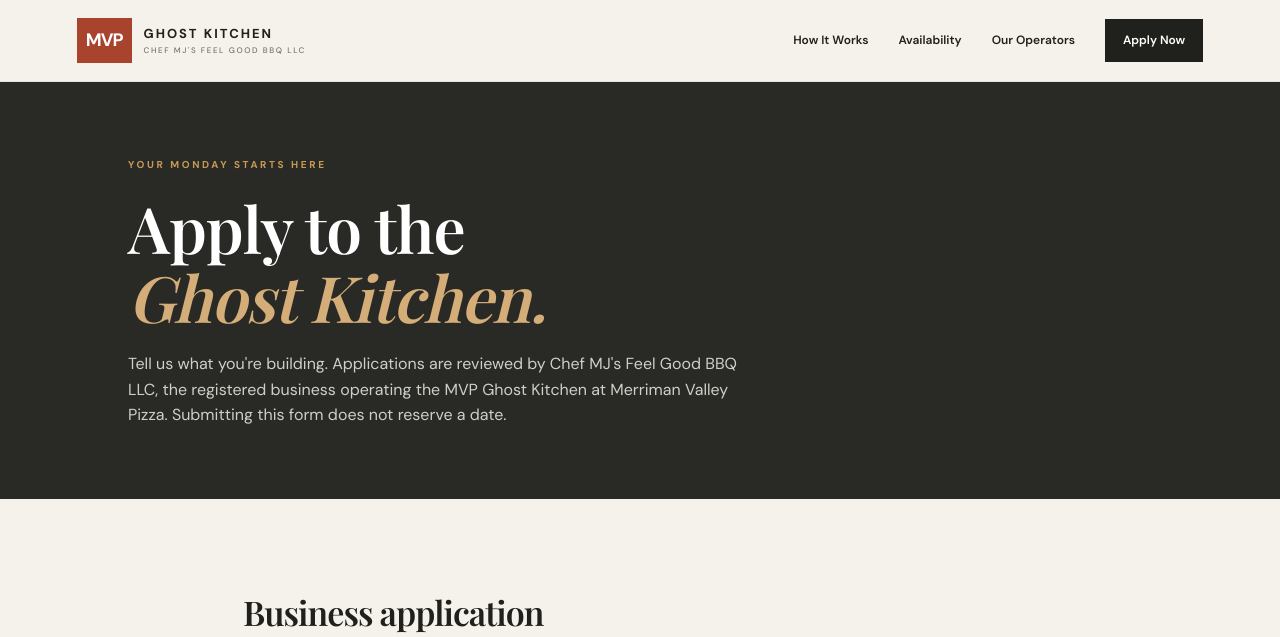
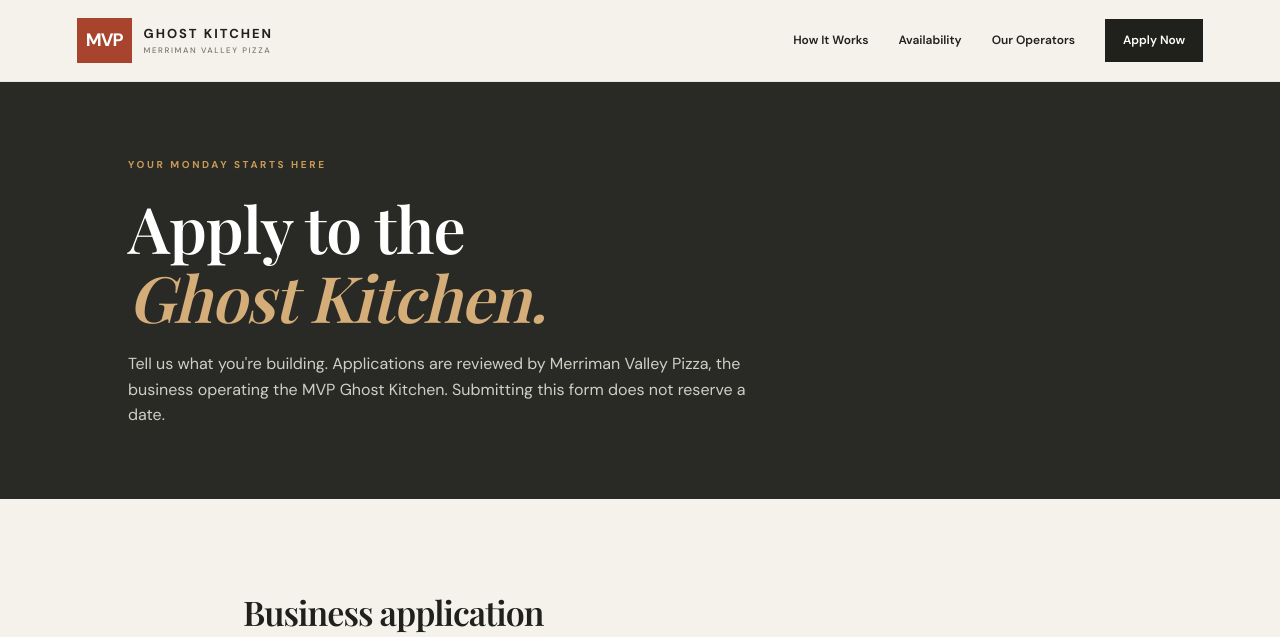
Before and after one commit to jarzenskimichael/Ghost-Kitchen, a Flask app: page /apply in a window 1280 px wide. Shown: the top 637 px of the page. Run offline with Flask 3, Linux system fonts and the light colour scheme; data comes from the database, SQL or seed files in the repository; data that the repository does not hold is empty.

Commit message:
Combine Ghost Kitchen pricing and Merriman Valley Pizza branding (#11)
* Apply Merriman Valley Pizza public branding with package pricing intact

* Apply Merriman Valley Pizza public branding with package pricing intact

* Apply Merriman Valley Pizza public branding with package pricing intact

* Apply Merriman Valley Pizza public branding with package pricing intact

* Apply Merriman Valley Pizza public branding with package pricing intact

* Apply Merriman Valley Pizza public branding with package pricing intact

* Apply Merriman Valley Pizza public branding with package pricing intact

```diff
--- a/mvp-ghost-kitchen/app/templates/apply.html
+++ b/mvp-ghost-kitchen/app/templates/apply.html
@@ -1,5 +1,5 @@
 {% extends "base.html" %}{% block title %}Apply{% endblock %}{% block content %}
-<section class="page-hero compact"><p class="eyebrow">YOUR MONDAY STARTS HERE</p><h1>Apply to the<br><em>Ghost Kitchen.</em></h1><p>Tell us what you're building. Applications are reviewed by Chef MJ's Feel Good BBQ LLC, the registered business operating the MVP Ghost Kitchen at Merriman Valley Pizza. Submitting this form does not reserve a date.</p></section>
+<section class="page-hero compact"><p class="eyebrow">YOUR MONDAY STARTS HERE</p><h1>Apply to the<br><em>Ghost Kitchen.</em></h1><p>Tell us what you're building. Applications are reviewed by Merriman Valley Pizza, the business operating the MVP Ghost Kitchen. Submitting this form does not reserve a date.</p></section>
 <section class="section form-section"><div class="form-intro"><h2>Business application</h2><p class="muted">Fields marked * are required. Pricing is <strong>${{ rental_rate }} for one Monday</strong> or <strong>${{ rotation_rate }} for two consecutive Mondays</strong>.</p></div>
 <form method="post" enctype="multipart/form-data" class="application-form">
 <input type="hidden" name="csrf_token" value="{{ csrf_token() }}">
--- a/mvp-ghost-kitchen/app/templates/base.html
+++ b/mvp-ghost-kitchen/app/templates/base.html
@@ -3,7 +3,7 @@
 <head>
   <meta charset="utf-8">
   <meta name="viewport" content="width=device-width, initial-scale=1">
-  <meta name="description" content="Chef MJ&#39;s Feel Good BBQ LLC Ghost Kitchen program at Merriman Valley Pizza.">
+  <meta name="description" content="Merriman Valley Pizza Ghost Kitchen program.">
   <title>{% block title %}MVP Ghost Kitchen{% endblock %} | {{ business_name }}</title>
   <link rel="preconnect" href="https://fonts.googleapis.com">
   <link href="https://fonts.googleapis.com/css2?family=DM+Sans:wght@400;500;600;700&family=Playfair+Display:wght@600;700&display=swap" rel="stylesheet">
@@ -11,7 +11,7 @@
 </head>
 <body>
 <header class="site-header">
-  <a class="brand" href="{{ url_for('main.home') }}"><span class="brand-mark">MVP</span><span>GHOST KITCHEN<small>CHEF MJ&#39;S FEEL GOOD BBQ LLC</small></span></a>
+  <a class="brand" href="{{ url_for('main.home') }}"><span class="brand-mark">MVP</span><span>GHOST KITCHEN<small>MERRIMAN VALLEY PIZZA</small></span></a>
   <button class="menu-toggle" aria-label="Toggle navigation" onclick="document.querySelector('.nav').classList.toggle('open')">☰</button>
   <nav class="nav">
     <a href="{{ url_for('main.how_it_works') }}">How It Works</a>
@@ -28,9 +28,9 @@
   {% block content %}{% endblock %}
 </main>
 <footer class="site-footer">
-  <div><strong>CHEF MJ&#39;S FEEL GOOD BBQ LLC</strong><p>Registered campaign business · MVP Ghost Kitchen at Merriman Valley Pizza</p><p>A place to test, build, and grow your food business.</p></div>
+  <div><strong>MERRIMAN VALLEY PIZZA</strong><p>Commercial kitchen rental program · Merriman Valley Pizza</p><p>A place to test, build, and grow your food business.</p></div>
   <div class="footer-links"><a href="{{ url_for('main.how_it_works') }}">How it works</a><a href="{{ url_for('main.calendar') }}">Availability</a><a href="{{ url_for('main.apply') }}">Apply</a><a href="{{ url_for('main.privacy') }}">Privacy Policy</a><a href="{{ url_for('main.terms') }}">Terms &amp; Conditions</a><a href="{{ url_for('main.admin_login') }}">Organizer login</a></div>
-  <small>© Chef MJs Feel Good BBQ LLC · Ghost Kitchen Program · Merriman Valley Pizza</small>
+  <small>© Merriman Valley Pizza · Ghost Kitchen Program</small>
 </footer>
 <script>
 document.querySelectorAll('[data-confirm]').forEach(el => el.addEventListener('click', e => { if (!confirm(el.dataset.confirm)) e.preventDefault(); }));
--- a/mvp-ghost-kitchen/app/templates/home.html
+++ b/mvp-ghost-kitchen/app/templates/home.html
@@ -2,8 +2,8 @@
 {% block content %}
 <section class="hero">
   <div class="hero-copy">
-    <p class="eyebrow">CHEF MJ&#39;S FEEL GOOD BBQ LLC · MVP GHOST KITCHEN</p>
-    <h1>Chef MJ&#39;s Feel Good BBQ.<br><em>A kitchen for your next chapter.</em></h1>
+    <p class="eyebrow">MERRIMAN VALLEY PIZZA · MVP GHOST KITCHEN</p>
+    <h1>Merriman Valley Pizza.<br><em>A kitchen for your next chapter.</em></h1>
     <p class="hero-lede">A real commercial kitchen, a Monday night of your own, and room to turn your idea into something bigger.</p>
     <div class="hero-actions"><a class="button button-light" href="{{ url_for('main.apply') }}">Apply for a Monday <span>→</span></a><a class="text-link light-link" href="{{ url_for('main.how_it_works') }}">See how it works</a></div>
     <div class="hero-note">ONE OPERATOR · YOUR MONDAY · YOUR OWN SERVICE</div>
@@ -15,7 +15,7 @@
   <div class="intro-grid"><h2>A place to start<br>without starting<br>from scratch.</h2><div><p class="large-copy">We believe good food deserves a chance to find its people. The MVP Ghost Kitchen at Merriman Valley Pizza gives food entrepreneurs the opportunity to operate from a commercial kitchen on select Mondays, introduce their concept to new customers, and build momentum.</p><p>Whether you're an established food business testing a new menu or an emerging entrepreneur ready for your first service, this is a chance to get cooking.</p></div></div>
 </section>
 <section class="dark-band"><div class="dark-band-inner"><div><p class="eyebrow">SIMPLE, EXCLUSIVE, FOCUSED</p><h2>One kitchen.<br>One operator.<br>Your Monday.</h2></div><div class="rate-card"><span>INTRODUCTORY RENTAL RATE</span><strong>${{ rental_rate }}</strong><small>ONE MONDAY</small><hr><p>$ {{ rotation_rate }} for two consecutive Mondays</p>{% if rental_rate * 2 > rotation_rate %}<small>Save ${{ rental_rate * 2 - rotation_rate }} with the two-Monday package.</small>{% endif %}<small>No percentage of your sales.</small></div></div></section>
-<section class="section steps-section"><div class="section-kicker">HOW IT WORKS</div><h2>Four steps to your<br>first service.</h2><div class="step-grid"><article><b>01</b><h3>Apply</h3><p>Tell us about your business, food, menu, and what you need from the kitchen.</p></article><article><b>02</b><h3>Get reviewed</h3><p>Chef MJ&#39;s Feel Good BBQ LLC personally reviews every application. Submitting an application does not reserve a date.</p></article><article><b>03</b><h3>Get your dates</h3><p>MVP approves one or more individual Monday dates.</p></article><article><b>04</b><h3>Make it yours</h3><p>Bring your ingredients, your team, and your customers. Run your own Monday service.</p></article></div><a class="button button-dark" href="{{ url_for('main.how_it_works') }}">Explore the program <span>→</span></a></section>
+<section class="section steps-section"><div class="section-kicker">HOW IT WORKS</div><h2>Four steps to your<br>first service.</h2><div class="step-grid"><article><b>01</b><h3>Apply</h3><p>Tell us about your business, food, menu, and what you need from the kitchen.</p></article><article><b>02</b><h3>Get reviewed</h3><p>Merriman Valley Pizza reviews every application. Submitting an application does not reserve a date.</p></article><article><b>03</b><h3>Get your dates</h3><p>MVP approves one or more individual Monday dates.</p></article><article><b>04</b><h3>Make it yours</h3><p>Bring your ingredients, your team, and your customers. Run your own Monday service.</p></article></div><a class="button button-dark" href="{{ url_for('main.how_it_works') }}">Explore the program <span>→</span></a></section>
 <section class="section availability-section"><div class="section-kicker">PLAN AHEAD</div><div class="section-heading-row"><h2>Upcoming opportunities</h2><a class="text-link" href="{{ url_for('main.calendar') }}">View full calendar →</a></div><div class="rotation-grid">{% for slot in upcoming %}<div class="rotation-card"><span>AVAILABLE MONDAY</span><strong>{{ slot.monday_date.strftime('%A, %b %-d, %Y') }}</strong><small>One Monday service</small></div>{% else %}<p>New dates are being prepared. Check back soon.</p>{% endfor %}</div></section>
 {% if featured %}<section class="section operator-section"><div class="section-heading-row"><div><div class="section-kicker">MEET THE COMMUNITY</div><h2>In the kitchen.</h2></div><a class="text-link" href="{{ url_for('main.operators') }}">Meet all operators →</a></div><div class="operator-grid">{% for p in featured %}<a class="operator-card" href="{{ url_for('main.operator_detail', application_id=p.id) }}"><span>FEATURED OPERATOR</span><h3>{{ p.business_name }}</h3><p>{{ p.description[:150] }}{% if p.description|length > 150 %}…{% endif %}</p></a>{% endfor %}</div></section>{% endif %}
 <section class="cta"><p class="eyebrow">YOUR NEXT CHAPTER STARTS HERE</p><h2>Ready to make<br>Monday yours?</h2><a class="button button-light" href="{{ url_for('main.apply') }}">Start your application →</a></section>
--- a/mvp-ghost-kitchen/app/templates/privacy.html
+++ b/mvp-ghost-kitchen/app/templates/privacy.html
@@ -1,8 +1,8 @@
 {% extends "base.html" %}{% block title %}Privacy Policy{% endblock %}{% block content %}
-<section class="page-hero compact"><p class="eyebrow">MVP GHOST KITCHEN</p><h1>Privacy <em>Policy.</em></h1><p>Last updated: November 21, 2026</p><p class="legal-entity"><strong>Chef MJs Feel Good BBQ LLC, doing business as Merriman Valley Pizza</strong></p>
+<section class="page-hero compact"><p class="eyebrow">MVP GHOST KITCHEN</p><h1>Privacy <em>Policy.</em></h1><p>Last updated: November 21, 2026</p><p class="legal-entity"><strong>Merriman Valley Pizza</strong></p>
 </section>
 <section class="section"><div class="form-intro">
-<h2>Business identity</h2><p>MVP Ghost Kitchen is operated by <strong>Chef MJs Feel Good BBQ LLC, doing business as Merriman Valley Pizza</strong> ("MVP," "we," or "us").</p><h2>Information we collect</h2><p>We collect information submitted through the business application, which may include a contact name, business name, email address, phone number, business details, menu and concept information, licensing details, insurance carrier, policy number, coverage amount, policy expiration date, and uploaded food photos or sample menus. Applicants may also upload a certificate of insurance.</p>
+<h2>Business identity</h2><p>MVP Ghost Kitchen is operated by <strong>Merriman Valley Pizza</strong> ("MVP," "we," or "us").</p><h2>Information we collect</h2><p>We collect information submitted through the business application, which may include a contact name, business name, email address, phone number, business details, menu and concept information, licensing details, insurance carrier, policy number, coverage amount, policy expiration date, and uploaded food photos or sample menus. Applicants may also upload a certificate of insurance.</p>
 <h2>How we use information</h2><p>We use application information to review and administer applications, communicate about the program, manage individual Monday bookings, operate the website, and maintain program records. Insurance details and certificates are used to evaluate and verify coverage for businesses renting the kitchen. Insurance documents are stored with the application record and are available only to authorized program organizers. We may use contact details to respond to an applicant about their application.</p>
 <h2>Email communications</h2><p>We use the email address provided with an application to send application receipts, application decisions, and important scheduling or program updates. We also send internal application notifications to the program organizer. Email is used for operational communication about the Ghost Kitchen program, not unrelated marketing.</p>
 <h2>Disclosure and security</h2><p>We do not sell personal information. We may disclose information to service providers supporting the website and program, or when required to comply with law or protect the rights, safety, and security of MVP and others. We use reasonable administrative and technical measures to protect information, but no internet transmission or storage system can be guaranteed completely secure.</p>
--- a/mvp-ghost-kitchen/app/templates/terms.html
+++ b/mvp-ghost-kitchen/app/templates/terms.html
@@ -1,8 +1,8 @@
 {% extends "base.html" %}{% block title %}Terms & Conditions{% endblock %}{% block content %}
-<section class="page-hero compact"><p class="eyebrow">MVP GHOST KITCHEN</p><h1>Terms &amp; <em>Conditions.</em></h1><p>Last updated: November 21, 2026</p><p class="legal-entity"><strong>Chef MJs Feel Good BBQ LLC, doing business as Merriman Valley Pizza</strong></p>
+<section class="page-hero compact"><p class="eyebrow">MVP GHOST KITCHEN</p><h1>Terms &amp; <em>Conditions.</em></h1><p>Last updated: November 21, 2026</p><p class="legal-entity"><strong>Merriman Valley Pizza</strong></p>
 </section>
 <section class="section"><div class="form-intro">
-<h2>Business identity</h2><p>MVP Ghost Kitchen is a program operated by <strong>Chef MJs Feel Good BBQ LLC, doing business as Merriman Valley Pizza</strong> ("MVP").</p><h2>Program and website</h2><p> Website content and application submission are provided for program information and application review. Submitting an application does not guarantee acceptance, reserve a date, or create a rental agreement. MVP makes final decisions about approval, menus, scheduling, and kitchen use. Any approved use is subject to final written terms and applicable requirements.</p>
+<h2>Business identity</h2><p>MVP Ghost Kitchen is a program operated by <strong>Merriman Valley Pizza</strong> ("MVP").</p><h2>Program and website</h2><p> Website content and application submission are provided for program information and application review. Submitting an application does not guarantee acceptance, reserve a date, or create a rental agreement. MVP makes final decisions about approval, menus, scheduling, and kitchen use. Any approved use is subject to final written terms and applicable requirements.</p>
 <h2>Email communications</h2><p>MVP uses email to confirm receipt of applications and communicate application decisions and important scheduling or program updates. Email communications are limited to administering the Ghost Kitchen program.</p>
 <h2>Acceptable use and changes</h2><p>You agree to provide accurate information and use the website lawfully. MVP may update the website, program, or these terms as needed. Continued use of the website after updated terms are posted constitutes acceptance of the revised terms to the extent permitted by law.</p>
 <h2>Contact</h2><p>Questions about these terms may be directed to Merriman Valley Pizza through its established business contact channels.</p>
--- a/mvp-ghost-kitchen/config.py
+++ b/mvp-ghost-kitchen/config.py
@@ -21,8 +21,8 @@ class Config:
         "UPLOAD_FOLDER",
         os.path.join(os.path.dirname(__file__), "instance", "uploads"),
     )
-    BUSINESS_NAME = os.environ.get("BUSINESS_NAME", "Chef MJ's Feel Good BBQ")
-    LEGAL_BUSINESS_NAME = "Chef MJs Feel Good BBQ LLC"
+    BUSINESS_NAME = os.environ.get("BUSINESS_NAME", "Merriman Valley Pizza")
+    LEGAL_BUSINESS_NAME = "Merriman Valley Pizza"
     RENTAL_RATE = int(os.environ.get("RENTAL_RATE", "150"))
     TIMEZONE = os.environ.get("TIMEZONE", "America/New_York")
 
```
Also changed, not shown: mvp-ghost-kitchen/tests/test_app.py (+6 -5 lines).
